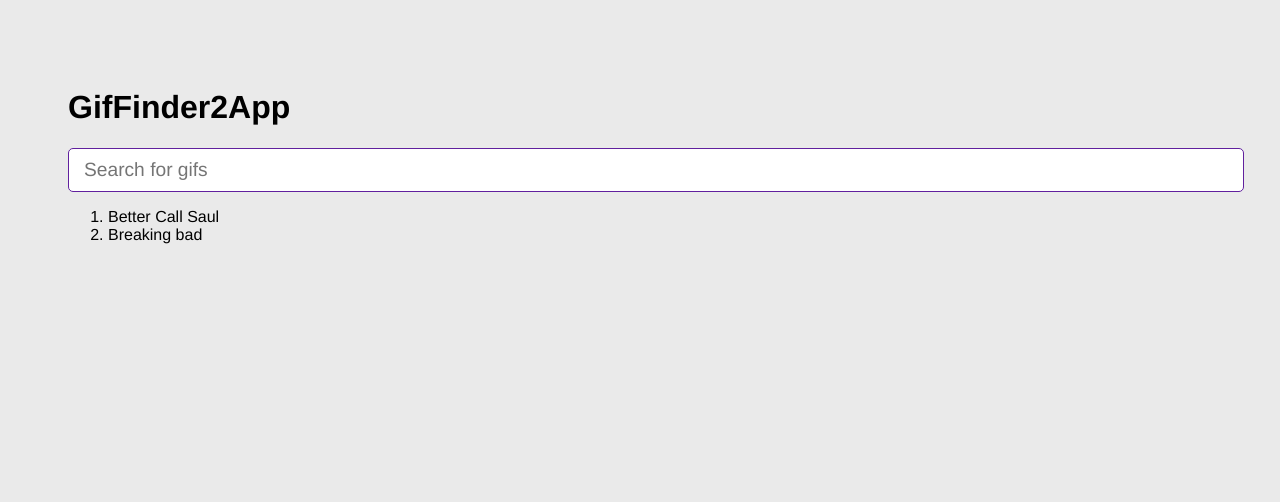
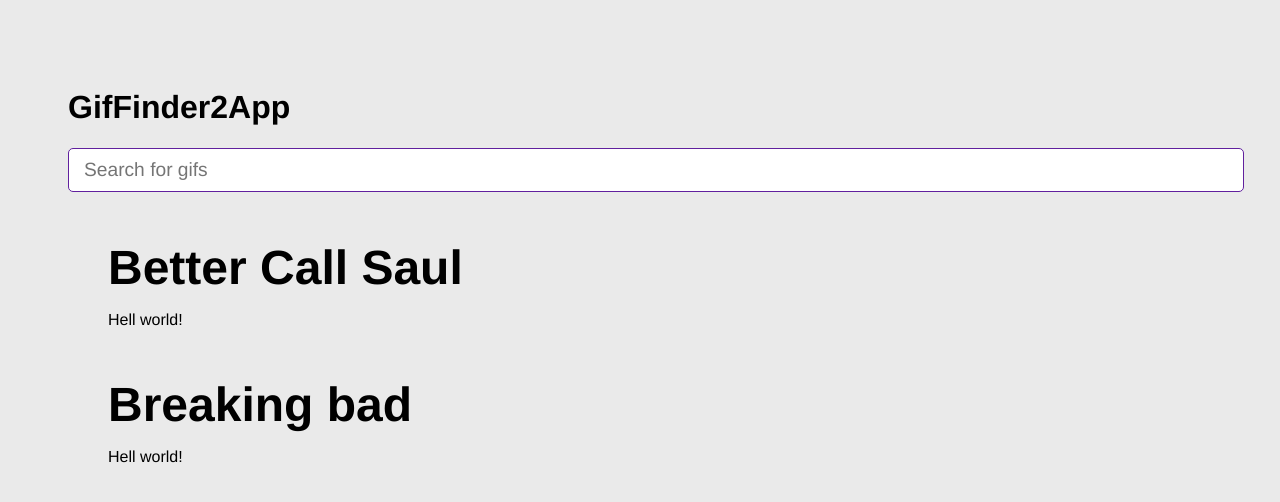
Before and after one commit to heilop/gif-finder2-app, a React (Vite) app: page / in a window 1280 px wide. Shown: the top 502 px of the page. Built offline with nearby package versions, Linux system fonts and the light colour scheme.

Commit message:
Add GifGrid component

```diff
--- a/src/GifFinder2App.jsx
+++ b/src/GifFinder2App.jsx
@@ -1,5 +1,6 @@
 import { useState } from 'react';
 import { AddCategory } from './components/AddCategory';
+import { GifGrid } from './components/GifGrid';
 
 export const GifFinder2App = () => {
 
@@ -22,7 +23,11 @@
       <ol>
         {
           categories.map( category => {
-            return <li key={ category }>{ category }</li>;
+            // return <li key={ category }>{ category }</li>;
+            return <GifGrid
+              key={ category }
+              category={ category }
+            />
           })
         }
       </ol>
--- /dev/null
+++ b/src/components/GifGrid.jsx
@@ -0,0 +1,8 @@
+export const GifGrid = ({ category }) => {
+  return (
+    <>
+      <h3>{ category }</h3>
+      <p>Hell world!</p>
+    </>
+  )
+}
```
